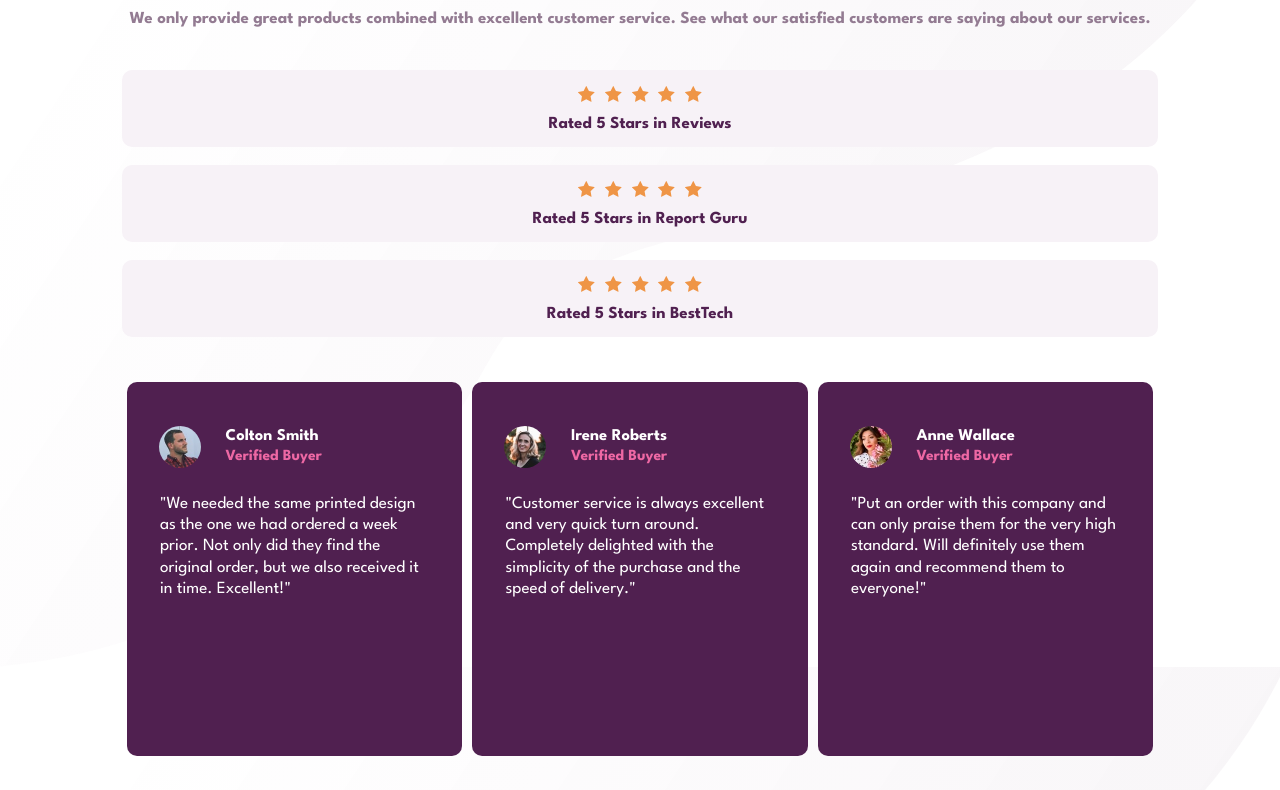
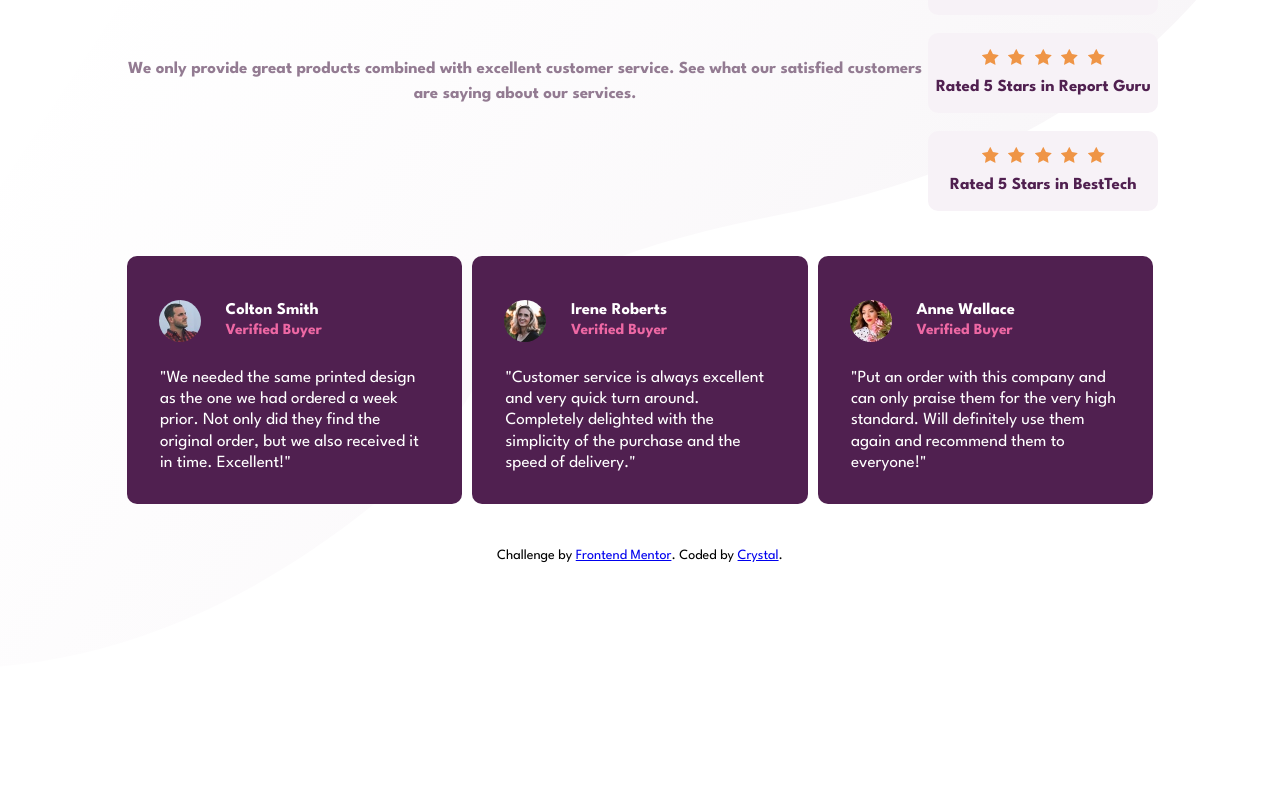
Before and after one commit to crwainstock/fe-mentor-social-proof, a plain HTML site: page index.html in a window 1280 px wide. Shown: the part 133-923 px from the top of the page. After the commit the page ends 800 px from the top, so only its background shows below. Drawn offline with Linux system fonts and the light colour scheme.

Commit message:
started aligning top-row-large content grid, needs more work

```diff
--- a/styles.css
+++ b/styles.css
@@ -125,6 +125,15 @@ footer {
   .top-row-large {
     grid-column: 1/7;
     grid-row: 1;
+    display: grid;
+  }
+  #header-section {
+    display: grid;
+    grid-column: 1/4;
+  }
+  #ratings-section {
+    display: grid;
+    grid-column: 4/7;
   }
   .review-container {
     grid-column: 1/7;
@@ -132,7 +141,7 @@ footer {
     display: grid;
     grid-template-columns: 1fr 1fr 1fr;
   }
-  #colton-review {
+  /* #colton-review {
     grid-column: 1/2;
-  }
+  } */
 }
```
